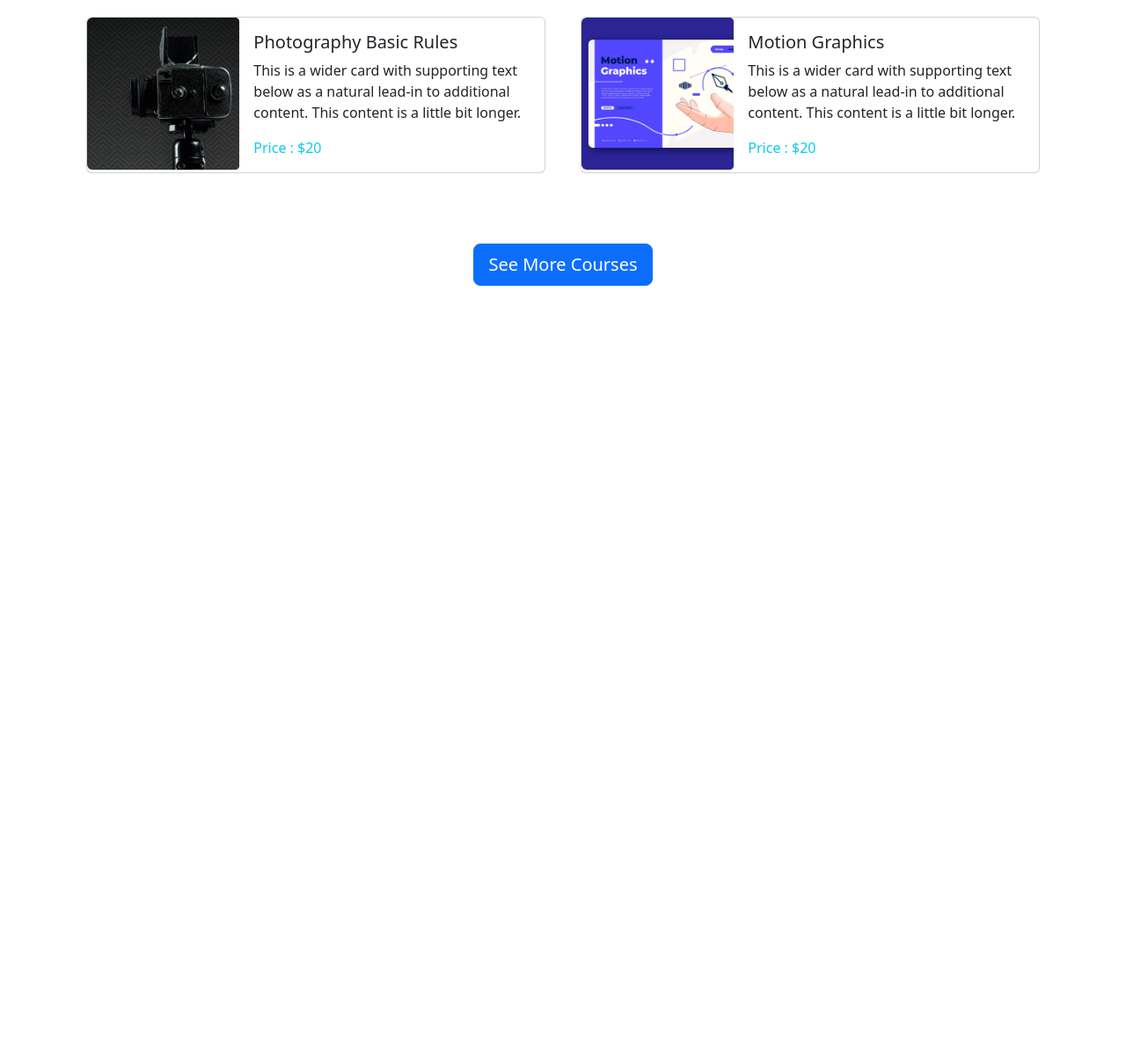
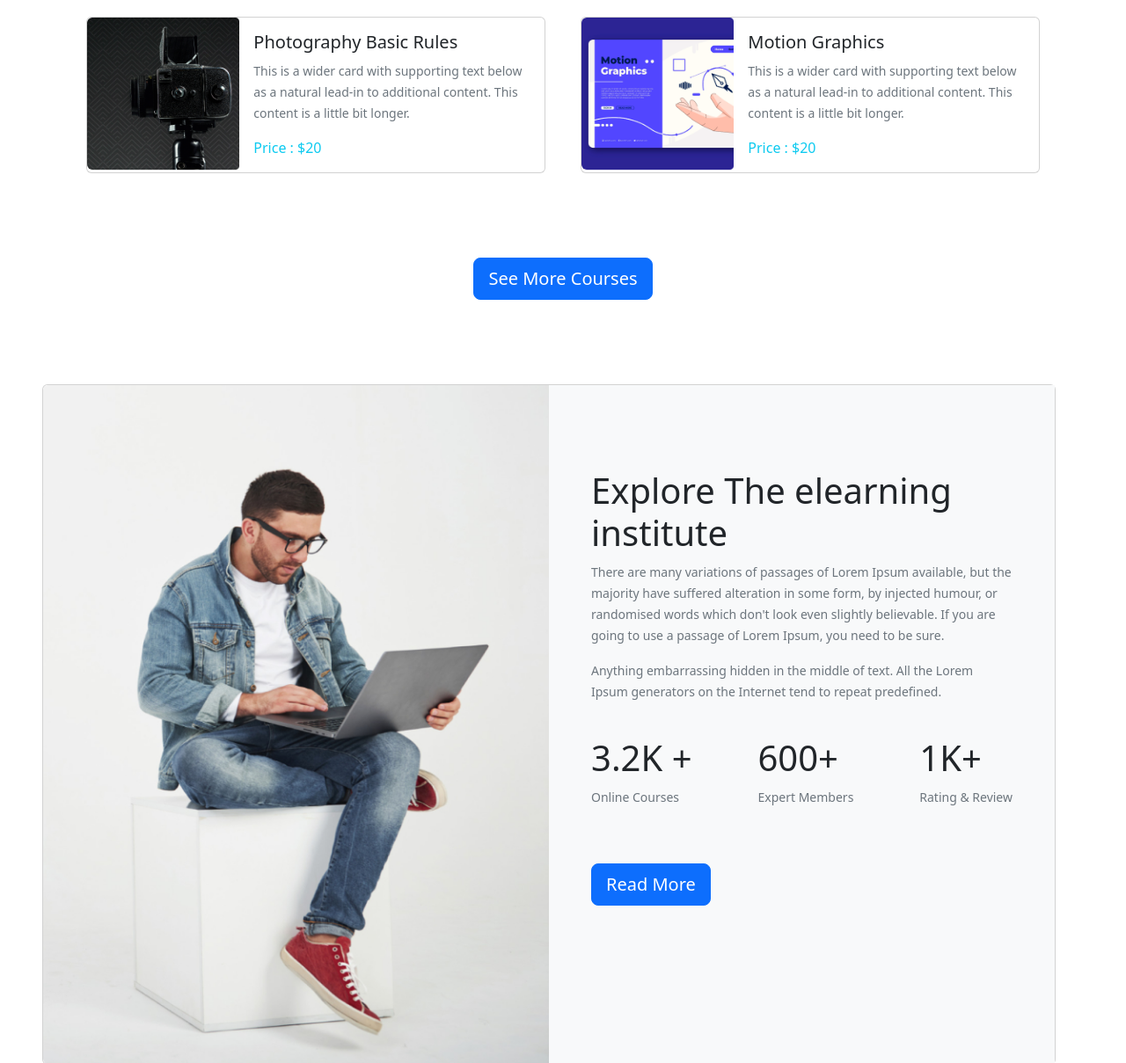
Before and after one commit to enamulhimel/tutorialspoint-assignment3, a plain HTML site: page index.html in a window 1280 px wide. Shown: the part 1491-2700 px from the top of the page at 88% size. Before the commit the page ends 1864 px from the top, so only its background shows below. Drawn offline with nearby package versions, Linux system fonts and the light colour scheme.

Commit message:
working part added

```diff
--- a/index.html
+++ b/index.html
@@ -122,7 +122,7 @@
                           <div class="col-md-8">
                             <div class="card-body">
                               <h5 class="card-title">Fundamental Of UI/UX Design</h5>
-                              <p class="card-text">This is a wider card with supporting text below as a natural lead-in to additional content. This content is a little bit longer.</p>
+                              <p class="card-text"><small class="text-muted">This is a wider card with supporting text below as a natural lead-in to additional content. This content is a little bit longer.</small> </p>
                               <p class="card-text text-info">Price : $20</p>
                             </div>
                           </div>
@@ -140,7 +140,7 @@
                           <div class="col-md-8">
                             <div class="card-body">
                               <h5 class="card-title">Javascript Basic to advanced</h5>
-                              <p class="card-text">This is a wider card with supporting text below as a natural lead-in to additional content. This content is a little bit longer.</p>
+                              <p class="card-text"><small class="text-muted">This is a wider card with supporting text below as a natural lead-in to additional content. This content is a little bit longer.</small> </p>
                               <p class="card-text text-info">Price : $20</p>
                             </div>
                           </div>
@@ -158,7 +158,7 @@
                           <div class="col-md-8">
                             <div class="card-body">
                               <h5 class="card-title">Fullstack Web Development</h5>
-                              <p class="card-text">This is a wider card with supporting text below as a natural lead-in to additional content. This content is a little bit longer.</p>
+                              <p class="card-text"><small class="text-muted">This is a wider card with supporting text below as a natural lead-in to additional content. This content is a little bit longer.</small> </p>
                               <p class="card-text text-info">Price : $20</p>
                             </div>
                           </div>
@@ -176,7 +176,7 @@
                           <div class="col-md-8">
                             <div class="card-body">
                               <h5 class="card-title">Digital Marketing</h5>
-                              <p class="card-text">This is a wider card with supporting text below as a natural lead-in to additional content. This content is a little bit longer.</p>
+                              <p class="card-text"><small class="text-muted">This is a wider card with supporting text below as a natural lead-in to additional content. This content is a little bit longer.</small> </p>
                               <p class="card-text text-info">Price : $20</p>
                             </div>
                           </div>
@@ -194,7 +194,7 @@
                           <div class="col-md-8">
                             <div class="card-body">
                               <h5 class="card-title">Photography Basic Rules</h5>
-                              <p class="card-text">This is a wider card with supporting text below as a natural lead-in to additional content. This content is a little bit longer.</p>
+                              <p class="card-text"><small class="text-muted">This is a wider card with supporting text below as a natural lead-in to additional content. This content is a little bit longer.</small> </p>
                               <p class="card-text text-info">Price : $20</p>
                             </div>
                           </div>
@@ -213,7 +213,7 @@
                             <div class="card-body">
                               <h5 class="card-title">
                                 Motion Graphics</h5>
-                              <p class="card-text">This is a wider card with supporting text below as a natural lead-in to additional content. This content is a little bit longer.</p>
+                              <p class="card-text"><small class="text-muted">This is a wider card with supporting text below as a natural lead-in to additional content. This content is a little bit longer.</small> </p>
                               <p class="card-text text-info">Price : $20</p>
                             </div>
                           </div>
@@ -223,9 +223,46 @@
               </div>
             </div>
           </div>
-          <div class="d-flex justify-content-center align-items-center m-5">
+          <div class="d-flex justify-content-center align-items-center m-3 p-5">
             <button type="button" class="btn btn-primary btn-lg">See More Courses</button>
           </div>
+    </section>
+    <section>
+            <div class="card m-5" style="width: 90%;">
+                <div class="row g-0">
+                  <div class="col-md-6">
+                    <img src="images/working.png" class="img-fluid rounded-start" alt="...">
+                  </div>
+                  <div class="col-md-6 bg-light">
+                    <div class="card-body mt-5 p-5">
+                      <h1 class="card-title">Explore The elearning institute </h1>
+                      <p class="card-text"><small class="text-muted">
+                        There are many variations of passages of Lorem Ipsum available, but the majority have suffered alteration in some form, by injected humour, or randomised words which don't look even slightly believable. If you are going to use a passage of Lorem Ipsum, you need to be sure.
+
+                        </small></p>
+                      <p class="card-text"><small class="text-muted">Anything embarrassing hidden in the middle of text. All the Lorem Ipsum generators on the Internet tend to repeat predefined.</small></p>
+                      <br>
+                      <div class="d-flex justify-content-between">
+                        <div>
+                            <h1>3.2K +</h1>
+                            <p><small class="text-muted">Online Courses</small></p>
+                        </div>
+                        <div>
+                            <h1>600+</h1>
+                            <p><small class="text-muted">Expert Members</small></p>
+                        </div>
+                        <div>
+                            <h1>1K+</h1>
+                            <p><small class="text-muted">Rating & Review</small></p>
+                        </div>
+                      </div>
+                      <div>
+                        <button type="button" class="btn btn-primary btn-lg mt-5">Read More</button>
+                      </div>
+                    </div>
+                  </div>
+                </div>
+              </div>
     </section>
     <script src="https://cdn.jsdelivr.net/npm/bootstrap@5.2.0/dist/js/bootstrap.bundle.min.js" integrity="sha384-A3rJD856KowSb7dwlZdYEkO39Gagi7vIsF0jrRAoQmDKKtQBHUuLZ9AsSv4jD4Xa" crossorigin="anonymous"></script>
   </body>
```
